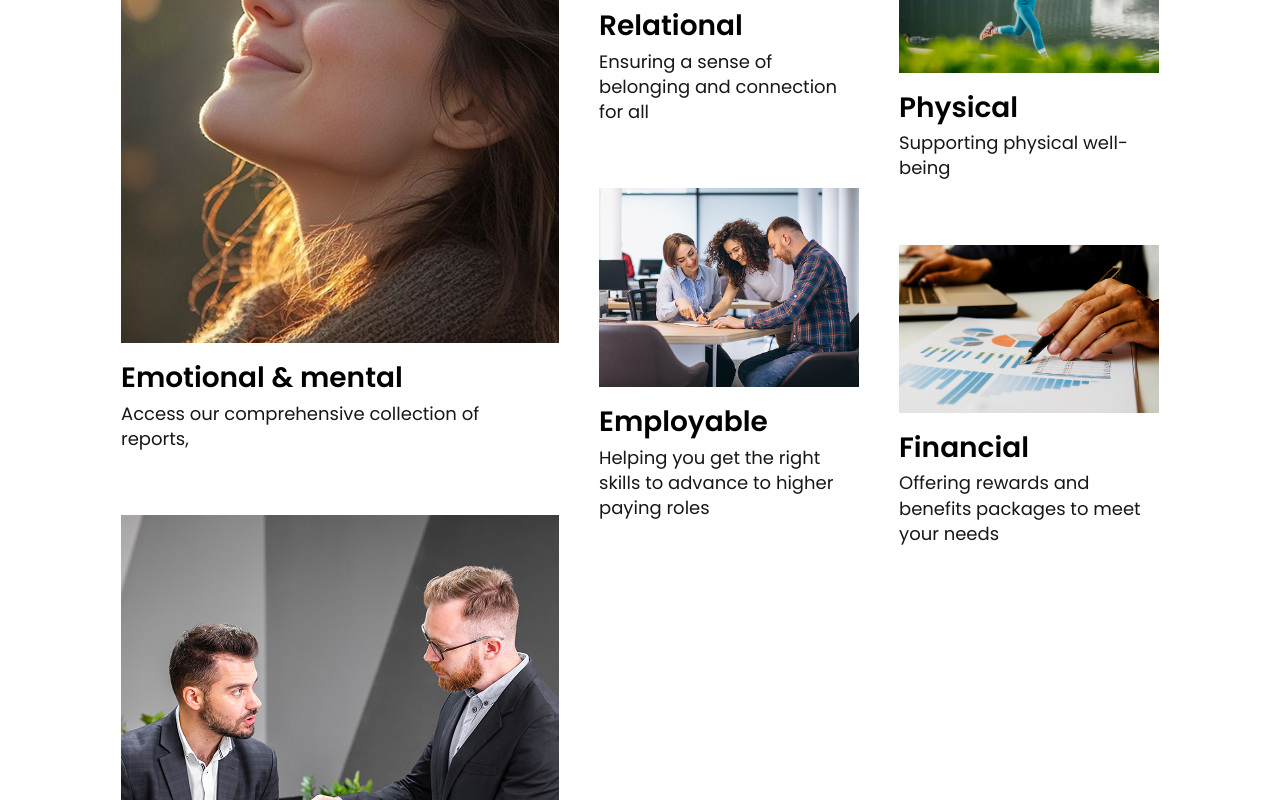
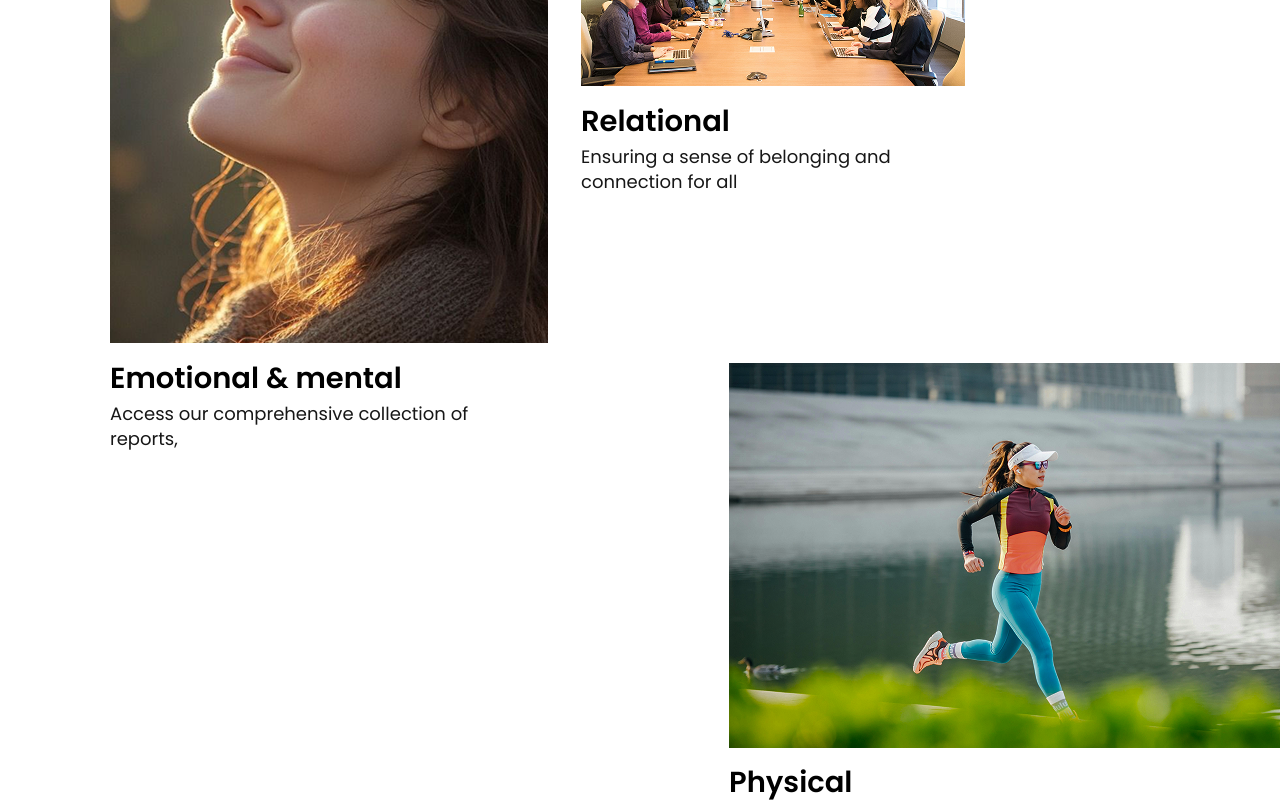
Before and after one commit to Pivot-Point-AI/meeramtechpk, a Next.js app: page /careers in a window 1280 px wide. Shown: the part 1940-2740 px from the top of the page. Built offline with nearby package versions, Linux system fonts and the light colour scheme; a web font is replaced by a local one.

Commit message:
resolved issue related to ui

```diff
--- a/src/app/360-value-report/page.tsx
+++ b/src/app/360-value-report/page.tsx
@@ -40,7 +40,15 @@ const reportColumns: {
         height: "h-[220px] lg:h-[294px]",
       },
     },
-    { caption: "Annual Report", card: { kind: "solid", title: "2025 Annual Report", height: "h-[300px] lg:h-[421px]" } },
+    {
+      caption: "Annual Report",
+      card: {
+        kind: "solid",
+        image: "/images/seereport/acn-20241206_g124%201.png",
+        title: "2025 Annual Report",
+        height: "h-[340px] lg:h-[477px]",
+      },
+    },
   ],
   [
     {
@@ -96,23 +104,34 @@ function Chevron() {
 
 function CaptionLink({ label }: { label: string }) {
   return (
-    <a
+    <Link
       href="#"
       className="mt-3 flex items-center gap-2 text-[15px] font-medium leading-[1.6] text-[#171717] sm:text-[16px] lg:mt-[20px] lg:leading-[30px]"
     >
       {label}
       <Chevron />
-    </a>
+    </Link>
   );
 }
 
 function ReportCard({ card }: { card: (typeof reportColumns)[number][number]["card"] }) {
   if (card.kind === "solid") {
     return (
-      <div className={`relative w-full overflow-hidden bg-[#2212FF] ${card.height}`}>
-        <p className="absolute bottom-8 left-6 max-w-[230px] text-[24px] font-semibold leading-[1.15] text-white sm:text-[28px] lg:bottom-[65px] lg:left-[23px] lg:text-[32px] lg:leading-[36px]">
-          {card.title}
-        </p>
+      <div className={`relative w-full overflow-hidden ${card.height}`}>
+        {card.image && (
+          <Image src={card.image} alt="" fill sizes="(min-width: 1024px) 384px, 100vw" className="object-cover" />
+        )}
+        <div className="absolute bottom-0 right-0 top-[12%] left-[18%] bg-[#2212FF]">
+          {/* eslint-disable-next-line @next/next/no-img-element */}
+          <img
+            src="/images/brand/hero-mark.svg"
+            alt=""
+            className="absolute left-6 top-6 h-[18px] w-auto brightness-0 invert lg:left-[19px] lg:top-[19px] lg:h-[22px]"
+          />
+          <p className="absolute bottom-8 left-6 max-w-[230px] text-[24px] font-semibold leading-[1.15] text-white sm:text-[28px] lg:bottom-[174px] lg:left-[23px] lg:text-[32px] lg:leading-[36px]">
+            {card.title}
+          </p>
+        </div>
       </div>
     );
   }
@@ -153,7 +172,7 @@ export default function ValueReportPage() {
       <main>
         {/* Hero */}
         <section className="bg-white">
-          <div className="mx-auto max-w-[1440px] px-6 pb-10 pt-10 lg:px-[121px] lg:pb-[59px] lg:pt-[48px]">
+          <div className="mx-auto max-w-[1440px] px-6 pb-10 pt-10 lg:px-[121px] lg:pb-[61px] lg:pt-[48px]">
             <p className="text-[14px] font-semibold leading-[1.4] text-black sm:text-[18px] lg:text-[22px] lg:leading-[38px]">
               MeeramTech 360° Value Reporting Experience
             </p>
@@ -170,17 +189,17 @@ export default function ValueReportPage() {
         {/* What is 360 value */}
         <section className="bg-black">
           <div className="mx-auto flex max-w-[1440px] flex-col items-center px-6 pt-16 pb-16 text-center lg:px-[121px] lg:pt-[119px] lg:pb-[116px]">
-            <h2 className="max-w-[588px] text-[36px] font-semibold capitalize leading-[1] text-white sm:text-[48px] lg:text-[59px] lg:leading-[70%]">
+            <h2 className="whitespace-nowrap text-[28px] font-semibold capitalize leading-[1.1] text-white sm:text-[40px] lg:text-[59px] lg:leading-[70%]">
               What Is 360° Value?
             </h2>
-            <p className="mt-6 max-w-[742px] text-[18px] font-light leading-[1.4] text-white sm:text-[24px] lg:mt-[20px] lg:text-[32px] lg:leading-[40px]">
+            <p className="mt-6 max-w-[880px] text-[32px] font-light leading-[40px] text-white lg:mt-[20px]">
               We create 360° value by delivering measurable impact, supporting growth, and
               empowering clients through inclusion, skills, sustainability, and meaningful
               experiences.
             </p>
             <a
               href="#"
-              className="mt-8 flex h-[52px] w-full max-w-[435px] items-center justify-center bg-[#2212FF] px-6 text-center text-[16px] font-semibold capitalize leading-[70%] text-white sm:text-[18px] lg:mt-[45px] lg:h-[58px] lg:text-[19px]"
+              className="mt-8 flex h-[52px] w-full max-w-[435px] items-center justify-center bg-[#2212FF] px-6 text-center text-[16px] font-semibold leading-[70%] text-white sm:text-[18px] lg:mt-[45px] lg:h-[58px] lg:text-[19px]"
             >
               Download full report as accessible PDF
             </a>
@@ -190,7 +209,7 @@ export default function ValueReportPage() {
         {/* Six dimensions */}
         <section className="bg-white">
           <div className="mx-auto max-w-[1440px] px-6 py-16 lg:px-[121px] lg:pt-[125px] lg:pb-[100px]">
-            <h2 className="text-center text-[26px] font-semibold uppercase leading-[1.2] text-black sm:text-[32px] lg:text-[40px] lg:leading-[100%]">
+            <h2 className="whitespace-nowrap text-center text-[13px] font-semibold uppercase leading-[1.2] text-black sm:text-[20px] lg:text-[26px] min-[1150px]:text-[40px] min-[1150px]:leading-[100%]">
               Discover our six dimensions of 360° value
             </h2>
 
@@ -198,11 +217,11 @@ export default function ValueReportPage() {
               {dimensions.map((row) => (
                 <div
                   key={row.map((d) => d.word).join("-")}
-                  className="flex flex-col gap-8 sm:flex-row sm:flex-wrap sm:items-center sm:justify-center sm:gap-x-16 lg:justify-between lg:gap-x-0"
+                  className="flex flex-col items-center gap-8 min-[1440px]:flex-row min-[1440px]:flex-nowrap min-[1440px]:justify-center min-[1440px]:gap-x-[35px]"
                 >
                   {row.map((dimension) => (
                     <div key={dimension.word} className="flex items-center gap-4 lg:gap-5">
-                      <div className="relative h-[62px] w-[90px] shrink-0 overflow-hidden bg-[#D9D9D9] sm:h-[76px] sm:w-[110px] lg:h-[85px] lg:w-[124px]">
+                      <div className="relative h-[62px] w-[90px] shrink-0 overflow-hidden rounded-[2px] bg-[#D9D9D9] sm:h-[76px] sm:w-[110px] lg:h-[85px] lg:w-[124px]">
                         <Image
                           src={dimension.image}
                           alt=""
@@ -225,10 +244,10 @@ export default function ValueReportPage() {
         {/* Stories of 360 value in action */}
         <section className="bg-black">
           <div className="mx-auto flex max-w-[1440px] flex-col items-center px-6 pt-16 pb-16 text-center lg:px-[121px] lg:pt-[152px] lg:pb-[128px]">
-            <h2 className="max-w-[895px] text-[34px] font-semibold capitalize leading-[1] text-white sm:text-[48px] lg:text-[59px] lg:leading-[70%]">
+            <h2 className="whitespace-nowrap text-[20px] font-semibold capitalize leading-[1.1] text-white sm:text-[32px] lg:text-[59px] lg:leading-[70%]">
               Stories Of 360° Value In Action
             </h2>
-            <p className="mt-6 max-w-[972px] text-[18px] font-normal leading-[1.4] text-white sm:text-[24px] lg:mt-[31px] lg:text-[32px] lg:leading-[40px]">
+            <p className="mt-6 max-w-[972px] text-[32px] font-normal leading-[40px] text-white lg:mt-[31px]">
               See more examples of 360° value in action: Check out our additional case studies.
             </p>
             <Link
--- a/src/app/careers/page.tsx
+++ b/src/app/careers/page.tsx
@@ -1,5 +1,6 @@
 import type { Metadata } from "next";
 import Image from "next/image";
+import Link from "next/link";
 import { Navbar } from "@/components/layout/Navbar";
 import { Footer } from "@/components/layout/Footer";
 import { PageHeader } from "@/components/layout/PageHeader";
@@ -16,67 +17,86 @@ type BelongCard = {
   title: string;
   description: string;
   image: string;
-  aspect: string;
+  left: number;
+  top: number;
+  width: number;
+  height: number;
+  textTop: number;
 };
 
-const leftCards: BelongCard[] = [
+// Absolute coordinates taken from the Figma "You belong here" mosaic (1440px frame).
+const belongCards: BelongCard[] = [
   {
     title: "Emotional & mental",
     description: "Access our comprehensive collection of reports,",
     image: "/images/careers/emotional-mental.png",
-    aspect: "438/551",
+    left: 110,
+    top: 0,
+    width: 438,
+    height: 551,
+    textTop: 571,
+  },
+  {
+    title: "Relational",
+    description: "Ensuring a sense of belonging and connection for all",
+    image: "/images/careers/relational.png",
+    left: 581,
+    top: 0,
+    width: 384,
+    height: 294,
+    textTop: 314,
+  },
+  {
+    title: "Physical",
+    description: "Supporting physical well-being",
+    image: "/images/careers/physical.png",
+    left: 729,
+    top: 571,
+    width: 594,
+    height: 385,
+    textTop: 975,
   },
   {
     title: "Purposeful",
     description: "Evolving our purpose to meet an enlightened workforce, customers and community",
     image: "/images/careers/purposeful.png",
-    aspect: "438/551",
-  },
-];
-
-const nearCards: BelongCard[] = [
-  {
-    title: "Relational",
-    description: "Ensuring a sense of belonging and connection for all",
-    image: "/images/careers/relational.png",
-    aspect: "384/294",
+    left: 122,
+    top: 1158,
+    width: 438,
+    height: 551,
+    textTop: 1729,
   },
   {
     title: "Employable",
     description: "Helping you get the right skills to advance to higher paying roles",
     image: "/images/careers/employable.png",
-    aspect: "384/294",
-  },
-];
-
-const farCards: BelongCard[] = [
-  {
-    title: "Physical",
-    description: "Supporting physical well-being",
-    image: "/images/careers/physical.png",
-    aspect: "594/385",
+    left: 593,
+    top: 1158,
+    width: 384,
+    height: 294,
+    textTop: 1472,
   },
   {
     title: "Financial",
     description: "Offering rewards and benefits packages to meet your needs",
     image: "/images/careers/financial.png",
-    aspect: "594/385",
+    left: 729,
+    top: 1729,
+    width: 594,
+    height: 385,
+    textTop: 2133,
   },
 ];
 
-function BelongCardArticle({ card }: { card: BelongCard }) {
+const BELONG_GRID_HEIGHT = 2260;
+
+function BelongCardMobile({ card }: { card: BelongCard }) {
   return (
     <article>
-      <div className="relative w-full overflow-hidden" style={{ aspectRatio: card.aspect }}>
-        <Image
-          src={card.image}
-          alt={card.title}
-          fill
-          sizes="(min-width: 1024px) 30vw, 100vw"
-          className="object-cover"
-        />
+      <div className="relative w-full overflow-hidden" style={{ aspectRatio: `${card.width}/${card.height}` }}>
+        <Image src={card.image} alt={card.title} fill sizes="100vw" className="object-cover" />
       </div>
-      <h3 className="mt-5 text-[24px] font-semibold leading-[1.05] text-black sm:text-[28px]">
+      <h3 className="mt-5 text-[24px] font-semibold leading-[104%] text-black sm:text-[28px]">
         {card.title}
       </h3>
       <p className="mt-2 max-w-[380px] text-[16px] leading-[1.4] text-[#171717] sm:text-[18px]">
@@ -204,26 +224,43 @@ export default function CareersPage() {
               inclusive environment where we all feel valued, seen and heard&mdash;we call this Net
               Better Off.
             </p>
+          </div>
 
-            <div className="mt-14 grid grid-cols-1 gap-16 lg:grid-cols-[438px_1fr] lg:gap-10">
-              <div className="flex flex-col gap-16">
-                {leftCards.map((card) => (
-                  <BelongCardArticle key={card.title} card={card} />
-                ))}
-              </div>
+          {/* Mobile / tablet: simple stacked fallback (the mosaic below is fixed-pixel to the 1440 design) */}
+          <div className="mx-auto mt-14 flex max-w-[1440px] flex-col gap-12 px-6 lg:hidden">
+            {belongCards.map((card) => (
+              <BelongCardMobile key={card.title} card={card} />
+            ))}
+          </div>
 
-              <div className="grid grid-cols-1 gap-10 sm:grid-cols-2">
-                <div className="flex flex-col gap-16">
-                  {nearCards.map((card) => (
-                    <BelongCardArticle key={card.title} card={card} />
-                  ))}
+          {/* Desktop: pixel-exact mosaic matching the Figma frame */}
+          <div className="mt-14 hidden overflow-x-auto lg:block">
+            <div
+              className="relative mx-auto w-[1440px]"
+              style={{ height: BELONG_GRID_HEIGHT }}
+            >
+              {belongCards.map((card) => (
+                <div key={card.title}>
+                  <div
+                    className="absolute overflow-hidden"
+                    style={{ left: card.left, top: card.top, width: card.width, height: card.height }}
+                  >
+                    <Image
+                      src={card.image}
+                      alt={card.title}
+                      fill
+                      sizes="600px"
+                      className="object-cover"
+                    />
+                  </div>
+                  <div className="absolute" style={{ left: card.left, top: card.textTop, width: card.width }}>
+                    <h3 className="text-[29px] font-semibold leading-[104%] text-black">{card.title}</h3>
+                    <p className="mt-2 max-w-[400px] text-[18px] leading-[25px] text-[#171717]">
+                      {card.description}
+                    </p>
+                  </div>
                 </div>
-                <div className="flex flex-col gap-16 sm:mt-28">
-                  {farCards.map((card) => (
-                    <BelongCardArticle key={card.title} card={card} />
-                  ))}
-                </div>
-              </div>
+              ))}
             </div>
           </div>
         </section>
@@ -241,12 +278,12 @@ export default function CareersPage() {
                 Explore open roles that match your interests and skills.
               </p>
 
-              <a
+              <Link
                 href="/#careers"
                 className="mt-8 inline-flex h-[58px] w-[186px] items-center justify-center bg-[#2212FF] text-[16px] font-semibold capitalize text-white hover:opacity-90 sm:mt-[38px] sm:text-[19px]"
               >
                 Let&rsquo;s Connect
-              </a>
+              </Link>
             </div>
           </div>
         </section>
--- a/src/app/our-products/page.tsx
+++ b/src/app/our-products/page.tsx
@@ -1,5 +1,6 @@
 import type { Metadata } from "next";
 import Image from "next/image";
+import Link from "next/link";
 import { Navbar } from "@/components/layout/Navbar";
 import { Footer } from "@/components/layout/Footer";
 import { PageHeader } from "@/components/layout/PageHeader";
@@ -61,13 +62,13 @@ export default function OurProductsPage() {
                   />
                   <div className="pointer-events-none absolute inset-x-0 top-0 h-1/2 bg-gradient-to-b from-white/60 to-transparent" />
 
-                  <a
+                  <Link
                     href={`/our-products/${product.slug}`}
                     aria-label={`Learn more about ${product.name}`}
                     className="absolute right-5 top-5 flex h-10 w-10 items-center justify-center rounded-full bg-white/80 text-black"
                   >
                     ↗
-                  </a>
+                  </Link>
 
                   <div className="absolute left-[31px] top-10 max-w-[488px]">
                     <h2 className="text-[28px] font-medium leading-[122%] tracking-[-0.5px] text-black sm:text-[36px]">
--- a/src/app/reinvention/page.tsx
+++ b/src/app/reinvention/page.tsx
@@ -1,5 +1,6 @@
 import type { Metadata } from "next";
 import Image from "next/image";
+import Link from "next/link";
 import { Navbar } from "@/components/layout/Navbar";
 import { Footer } from "@/components/layout/Footer";
 
@@ -163,7 +164,7 @@ export default function ReinventionPage() {
                     multicultural team to build efficient platforms for real-time applications.
                   </p>
                 </div>
-                <a
+                <Link
                   href="#"
                   className="mt-8 inline-flex items-center gap-[10px] border border-black px-[45px] py-[10px] text-[16px] font-medium leading-[28px] text-black sm:text-[17.8px] lg:mt-[38px]"
                 >
@@ -171,7 +172,7 @@ export default function ReinventionPage() {
                   <svg width="8" height="14" viewBox="0 0 8 14" fill="none">
                     <path d="M1 1l6 6-6 6" stroke="#000" strokeWidth="1.9" strokeLinecap="round" strokeLinejoin="round" />
                   </svg>
-                </a>
+                </Link>
               </div>
 
               <div className="lg:w-[555px]">
--- a/src/app/what-we-create/page.tsx
+++ b/src/app/what-we-create/page.tsx
@@ -1,5 +1,6 @@
 import type { Metadata } from "next";
 import Image from "next/image";
+import Link from "next/link";
 import { Navbar } from "@/components/layout/Navbar";
 import { Footer } from "@/components/layout/Footer";
 import { PageHeader } from "@/components/layout/PageHeader";
@@ -101,11 +102,11 @@ export default function WhatWeCreatePage() {
             </div>
 
             <div className="mt-8 flex justify-end">
-              <a href="#" className="flex items-center gap-2 text-[20px] font-bold text-black">
+              <Link href="#" className="flex items-center gap-2 text-[20px] font-bold text-black">
                 See All
                 {/* eslint-disable-next-line @next/next/no-img-element */}
                 <img src="/images/brand/arrow-right.svg" alt="" width={21} height={21} />
-              </a>
+              </Link>
             </div>
           </div>
         </section>
--- a/src/components/CtaBanner.tsx
+++ b/src/components/CtaBanner.tsx
@@ -1,3 +1,5 @@
+import Link from "next/link";
+
 export function CtaBanner({
   heading,
   description,
@@ -14,12 +16,12 @@ export function CtaBanner({
       <div className="mx-auto w-full max-w-[1440px] px-6 lg:px-[121px]">
         <h2 className="text-[32px] font-bold leading-[1.15] sm:text-[42px]">{heading}</h2>
         <p className="mt-6 max-w-[700px] text-[18px] leading-[1.5] text-white/85">{description}</p>
-        <a
+        <Link
           href={buttonHref}
           className="mt-8 inline-flex items-center rounded-md bg-brand-blue px-6 py-3 text-[16px] font-semibold text-white hover:opacity-90"
         >
           {buttonLabel}
-        </a>
+        </Link>
       </div>
     </section>
   );
--- a/src/components/home/Hero.tsx
+++ b/src/components/home/Hero.tsx
@@ -1,3 +1,5 @@
+import Link from "next/link";
+
 export function Hero() {
   return (
     <div className="relative bg-white pt-10 pb-16 lg:pt-16">
@@ -31,11 +33,11 @@ export function Hero() {
             We help businesses modernize operations, enhance customer experiences, and unlock
             growth with in the intelligent solutions powered by data, cloud, and AI.
           </p>
-          <a href="#services" className="flex items-center gap-2 text-[20px] font-bold text-black">
+          <Link href="#services" className="flex items-center gap-2 text-[20px] font-bold text-black">
             See what we do
             {/* eslint-disable-next-line @next/next/no-img-element */}
             <img src="/images/brand/arrow-right.svg" alt="" width={21} height={21} />
-          </a>
+          </Link>
         </div>
       </div>
     </div>
--- a/src/components/home/ServicesGrid.tsx
+++ b/src/components/home/ServicesGrid.tsx
@@ -1,3 +1,4 @@
+import Link from "next/link";
 import { ServiceCard, type ServiceCardData } from "@/components/ServiceCard";
 
 const services: ServiceCardData[] = [
@@ -65,11 +66,11 @@ export function ServicesGrid() {
         </div>
 
         <div className="mt-8 flex justify-end">
-          <a href="/what-we-do" className="flex items-center gap-2 text-[20px] font-bold text-black">
+          <Link href="/what-we-do" className="flex items-center gap-2 text-[20px] font-bold text-black">
             See all
             {/* eslint-disable-next-line @next/next/no-img-element */}
             <img src="/images/brand/arrow-right.svg" alt="" width={21} height={21} />
-          </a>
+          </Link>
         </div>
       </div>
     </section>
--- a/src/components/home/ValueBanner.tsx
+++ b/src/components/home/ValueBanner.tsx
@@ -1,3 +1,5 @@
+import Link from "next/link";
+
 export function ValueBanner() {
   return (
     <section className="bg-black py-24 text-center text-white">
@@ -8,11 +10,11 @@ export function ValueBanner() {
         <p className="mx-auto mt-8 max-w-[560px] text-[20px] leading-[1.4]">
           Every day, we embrace change and create value for all our stakeholders around the world.
         </p>
-        <a href="#" className="mt-8 inline-flex items-center gap-2 text-[18px] font-bold">
+        <Link href="/360-value-report" className="mt-8 inline-flex items-center gap-2 text-[18px] font-bold">
           See the report
           {/* eslint-disable-next-line @next/next/no-img-element */}
           <img src="/images/brand/arrow-right.svg" alt="" width={18} height={18} />
-        </a>
+        </Link>
       </div>
     </section>
   );
```
Also changed, not shown: src/app/how-we-solve/page.tsx (+5 -4 lines), src/components/home/StoryTimeline.tsx (+10 -4 lines), src/components/layout/Footer.tsx (+5 -3 lines).
